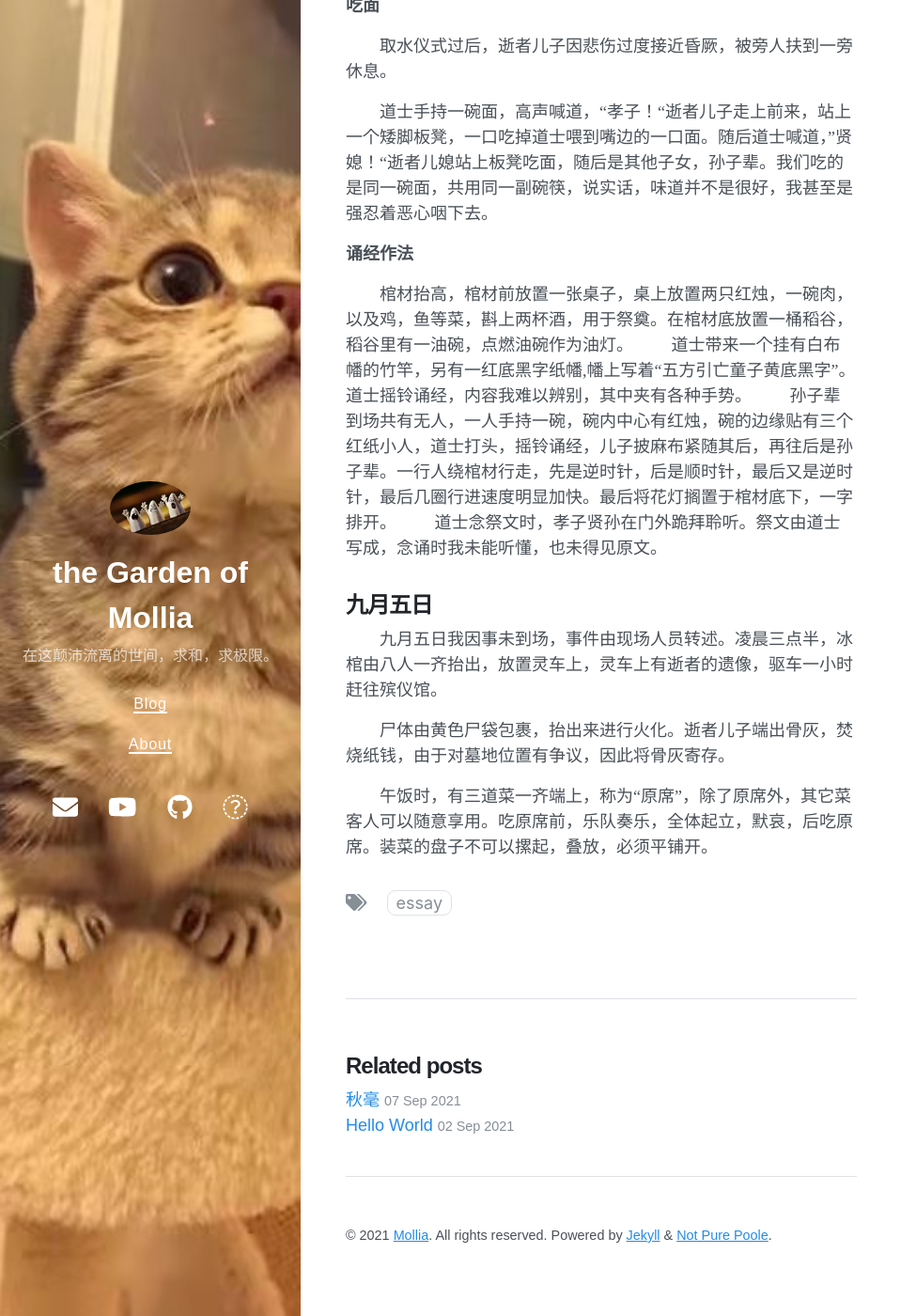
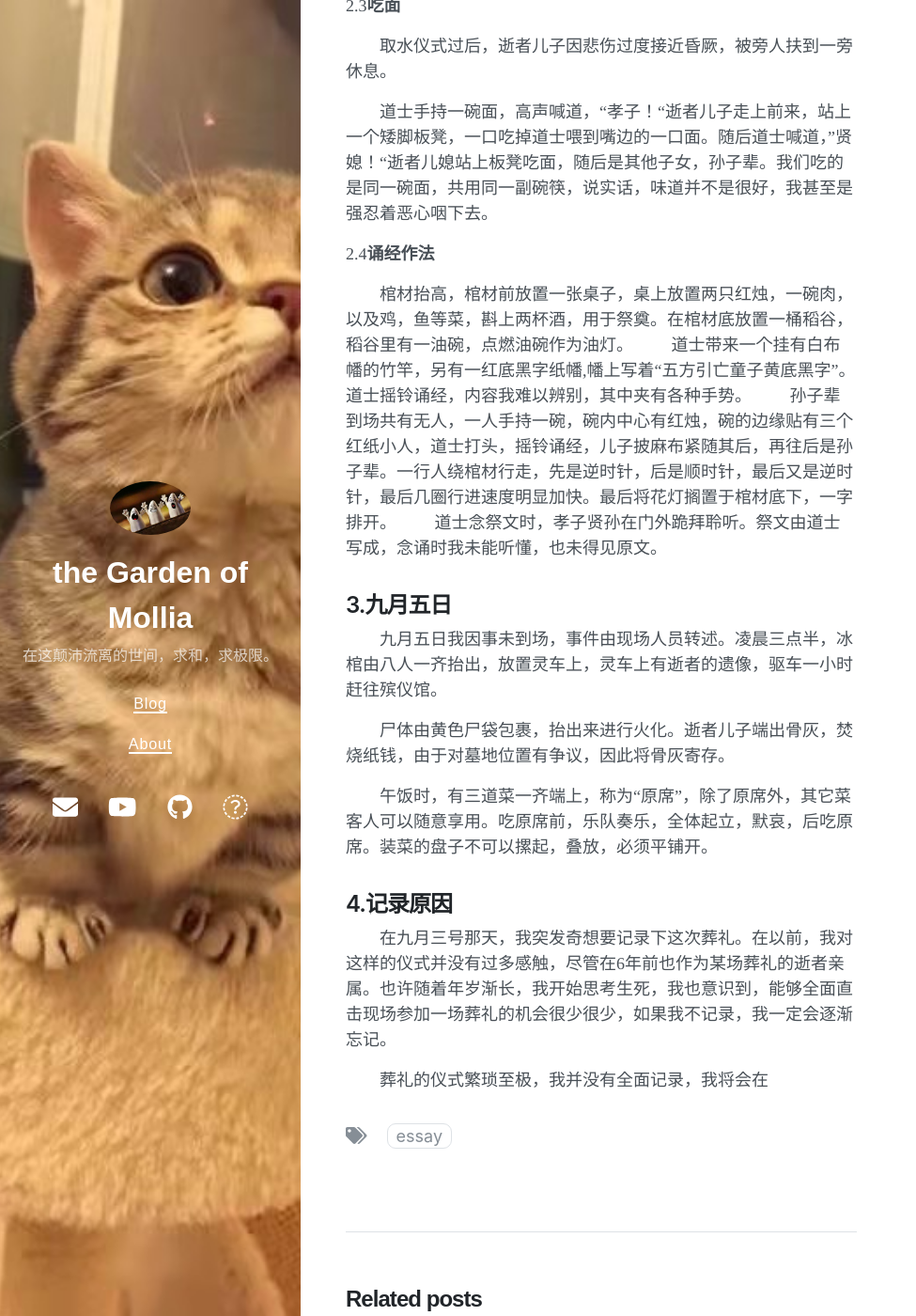
Before and after one commit to Mollia/Mollia.github.io, a Jekyll site: the page built from _posts/2021-09-04-青山长在水长清.md, in a window 1280 px wide and 1400 px high, scrolled down 3479 px. Shown: the whole window at 94% size, without its empty margins (0-975 px from the left). Built offline with Jekyll 4.4.1, drawn with Linux system fonts in a browser that asks for light colours; nearby versions of some CDN libraries; some of the changed text lies outside the part shown.

Commit message:
Update 2021-09-04-青山长在水长清.md

```diff
--- a/_posts/2021-09-04-青山长在水长清.md
+++ b/_posts/2021-09-04-青山长在水长清.md
@@ -42,7 +42,7 @@
 
 &emsp;&emsp;她的脚下垫上了两条糕，糕下是一个染成红色的米升，我想寓意是步步高升。子孙在她面前跪下，爆竹在身后炸响，这鞭炮离我们极近，因为有爆炸后的飞屑落到我的背上，灼痛感传来，我回头望，爆竹产生的青烟笼罩整个庭院，这一刻是青天白日。
 
-**进冰棺**
+1.2**进冰棺**
 
 &emsp;&emsp;运送冰棺的人来得很快，不仅如此，还带来了死亡医学证明文件。分发给前来吊唁的人的毛巾、香烟也早已准备好，家婆的弟弟，儿子忙着打电话报丧，我的任务是为来客奉上一杯红糖水，我去过其他人的葬礼，有时是奉茶。
 
@@ -52,11 +52,11 @@
 
 &emsp;&emsp;一把矮椅放在冰棺前，上面有一碗米饭，饭里有两个鸡蛋，一根粗长的棉线浸润在一碗油中，点燃棉线作为长明灯。
 
-**行下礼**
+1.3**行下礼**
 
 &emsp;&emsp;每当有人来吊唁，门口的人会点燃一串鞭炮，家婆的儿女会走出来，与吊唁的人行下礼。左手掌心向上，右手掌心向下，双方合掌下蹲，理应是跪，但如今礼节进行了简化。随后吊唁的人来到屋内，磕头跪拜，接过一杯红糖水喝下。
 
-**守灵**
+1.4**守灵**
 
 &emsp;&emsp;这天夜里,由家婆的长孙，也就是我的表弟守灵，在冰棺旁摆一张椅子，待上一晚，与我想象的跪一晚上不同，但如果真的是跪一晚上着实太过为难。
 
@@ -64,9 +64,9 @@
 
 
 
-## 九月四日
+## 2.九月四日
 
-**乐队**
+2.1**乐队**
 
 &emsp;&emsp;这天上午我并没有来，下午我去时，乐队已经到场，乐器有电子琴，唢呐，锣鼓等，他们并非旷日持久地演奏，乐声间断响起。门口搭起了篷布，似乎葬礼上总能见到这种篷布，为了遮风挡雨，有时候还会在篷布上蒙上一层黑布。
 
@@ -76,7 +76,7 @@
 
 &emsp;&emsp;“这是二房（我的母亲在姊妹中排行老二）的长女，就读于xxx大学，特意请假回来送老人家最后一程。她的孝心令人感动，希望老人家在天有灵，能够保佑这位孝顺的外孙女学业有成，将来找份好工作……
 
-**取水**
+2.2**取水**
 
 &emsp;&emsp;逝者的儿子身披红衣，头蒙黑布，与道士共举黑伞，走在队伍最前面。孝子贤孙紧随其后，披麻戴孝。男性仅用麻布裹头，类似于陕北人民的头巾样式，女性则身披麻布，小孩子也仅用麻布裹头。取水路上有乐队演奏哀乐。来到河边，道士先烧纸钱，表示支付水钱，燃放鞭炮，鞭炮炸起的水花溅到了我的身上。最后由孝子用碗舀取水，舀完水就转身离开，不可回头，据说这样的水叫无根水。
 
@@ -84,23 +84,29 @@
 
 &emsp;&emsp;取水放置进棺材内，取水仪式才算完成。
 
-**吃面**
+2.3**吃面**
 
 &emsp;&emsp;取水仪式过后，逝者儿子因悲伤过度接近昏厥，被旁人扶到一旁休息。
 
 &emsp;&emsp;道士手持一碗面，高声喊道，“孝子！“逝者儿子走上前来，站上一个矮脚板凳，一口吃掉道士喂到嘴边的一口面。随后道士喊道，”贤媳！“逝者儿媳站上板凳吃面，随后是其他子女，孙子辈。我们吃的是同一碗面，共用同一副碗筷，说实话，味道并不是很好，我甚至是强忍着恶心咽下去。
 
-**诵经作法**
+2.4**诵经作法**
 
 &emsp;&emsp;棺材抬高，棺材前放置一张桌子，桌上放置两只红烛，一碗肉，以及鸡，鱼等菜，斟上两杯酒，用于祭奠。在棺材底放置一桶稻谷，稻谷里有一油碗，点燃油碗作为油灯。
 &emsp;&emsp;道士带来一个挂有白布幡的竹竿，另有一红底黑字纸幡,幡上写着“五方引亡童子黄底黑字”。道士摇铃诵经，内容我难以辨别，其中夹有各种手势。
 &emsp;&emsp;孙子辈到场共有无人，一人手持一碗，碗内中心有红烛，碗的边缘贴有三个红纸小人，道士打头，摇铃诵经，儿子披麻布紧随其后，再往后是孙子辈。一行人绕棺材行走，先是逆时针，后是顺时针，最后又是逆时针，最后几圈行进速度明显加快。最后将花灯搁置于棺材底下，一字排开。
 &emsp;&emsp;道士念祭文时，孝子贤孙在门外跪拜聆听。祭文由道士写成，念诵时我未能听懂，也未得见原文。
 
-## 九月五日
+## 3.九月五日
 
 &emsp;&emsp;九月五日我因事未到场，事件由现场人员转述。凌晨三点半，冰棺由八人一齐抬出，放置灵车上，灵车上有逝者的遗像，驱车一小时赶往殡仪馆。
 
 &emsp;&emsp;尸体由黄色尸袋包裹，抬出来进行火化。逝者儿子端出骨灰，焚烧纸钱，由于对墓地位置有争议，因此将骨灰寄存。
 
 &emsp;&emsp;午饭时，有三道菜一齐端上，称为“原席”，除了原席外，其它菜客人可以随意享用。吃原席前，乐队奏乐，全体起立，默哀，后吃原席。装菜的盘子不可以摞起，叠放，必须平铺开。
+
+## 4.记录原因
+
+&emsp;&emsp;在九月三号那天，我突发奇想要记录下这次葬礼。在以前，我对这样的仪式并没有过多感触，尽管在6年前也作为某场葬礼的逝者亲属。也许随着年岁渐长，我开始思考生死，我也意识到，能够全面直击现场参加一场葬礼的机会很少很少，如果我不记录，我一定会逐渐忘记。
+
+&emsp;&emsp;葬礼的仪式繁琐至极，我并没有全面记录，我将会在
```
Also changed, not shown: other parts of _posts/2021-09-04-青山长在水长清.md (+2 -2 lines).
